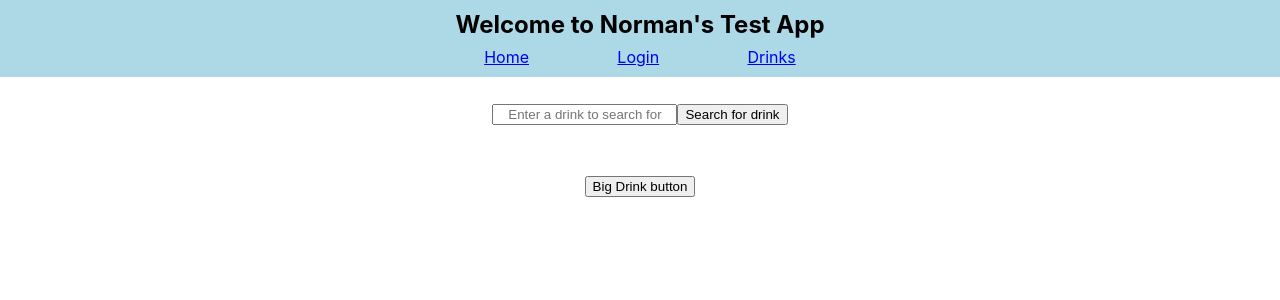
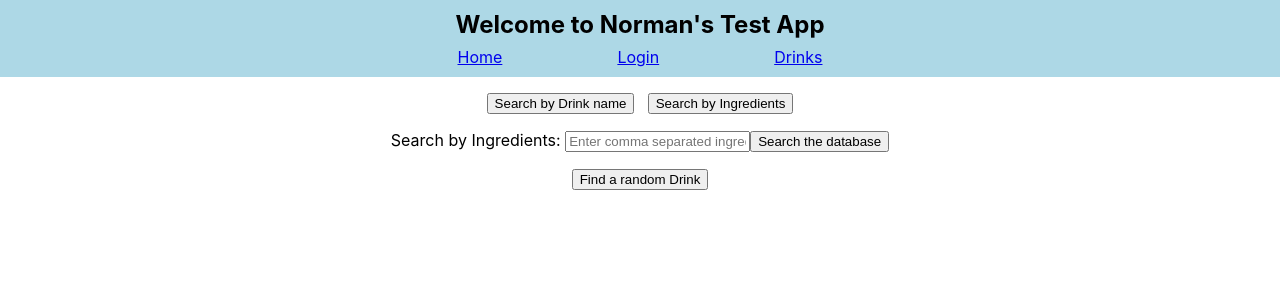
Before and after one commit to normanjli/testpage, a React (Create React App) app in the folder client/: page /drinks in a window 1280 px wide. Shown: the top 300 px of the page. Built offline with nearby package versions, Linux system fonts and the light colour scheme.

Commit message:
added the ingredient search featur

```diff
--- a/client/public/index.html
+++ b/client/public/index.html
@@ -7,7 +7,7 @@
     <meta name="theme-color" content="#000000" />
     <meta
       name="description"
-      content="Web site created using create-react-app"
+      content="Norman's Foundations Capstone"
     />
     <link rel="apple-touch-icon" href="%PUBLIC_URL%/logo192.png" />
     <!--
--- a/client/src/components/button/Button.js
+++ b/client/src/components/button/Button.js
@@ -1,10 +1,8 @@
 import React from 'react';
 
-const button = ({onClick,key,id, text}) => {
+const button = ({onClick,key,id, text, className}) => {
     return (
-        <div>
-            <button key = {key} onClick={onClick} id={id} >{text}</button>
-        </div>
+            <button className={className}key = {key} onClick={onClick} id={id} >{text}</button>
     );
 };
 
--- a/client/src/components/search/search.js
+++ b/client/src/components/search/search.js
@@ -1,18 +1,31 @@
 import React from 'react';
 
-const Search = ({inputValue, onChange, key, onSubmit,sent}) => {
+const Search = ({searchType, inputValue, onChange, onSubmit, sent, placeholder, text}) => {
     let searchingFor = ''
-    if(inputValue===``){
-
-    }else if(sent === false){
-        searchingFor = `Searching for ${inputValue}`
-    }else if(sent === true){
-        searchingFor = `${inputValue} did not return and results. Try gin and tonic.`
+    if (searchType===`ingredient`){
+        let ingredients = inputValue.split(`,`)
+        if(inputValue ===``){
+            searchingFor=``
+        }
+        else if (sent=== false){
+            searchingFor= `Searching for drinks with: ${ingredients}`
+        }else if(sent ===true){
+            searchingFor = `${ingredients} did not return any results.`
+        }
+    }else if (searchType===`drink`){
+        if(inputValue===``){
+            searchingFor = ''
+        }else if(sent === false){
+            searchingFor = `Searching for ${inputValue}`
+        }else if(sent === true){
+            searchingFor = `${inputValue} did not return any results. Try gin and tonic.`
+        }
     }
     return (
         <form className='searchdrink' onSubmit={onSubmit}>
-            <input placeholder='Enter a drink to search for' onChange = {onChange} key = {key}></input>
-            <input type='submit'value='Search for drink'></input>
+            <label>{`${text}: `}</label>
+            <input placeholder={placeholder} onChange = {onChange}></input>
+            <input type='submit'value='Search the database'></input>
             <p>{searchingFor}</p>
         </form>
     );
--- a/client/src/index.css
+++ b/client/src/index.css
@@ -16,8 +16,11 @@ code {
   margin:auto;
 }
 .searchdrink{
-  height:9vh;
-  margin-top: 2%;
+  height:auto;
+  max-height: 10em;
+  margin-top: 1em;
+  margin-bottom: 1em;
+
 }
 .drink-container{
   max-height: 100vh;
@@ -34,13 +37,14 @@ code {
   width:auto;
   max-width: 30vh;
   max-height: fit-content;
-  padding-bottom: 1vh;
+  padding-bottom: 1em;
   border-radius: 10px;
+  margin-top:1em;
 }
 .drink-img{
   border-top-left-radius: 10px;
   border-top-right-radius:10px ;
-  padding-bottom: 1vh;
+  padding-bottom: .25em;
   object-fit:contain;
   max-width:100%;
 }
@@ -48,7 +52,7 @@ code {
   display: none;
 }
 .links{
-  max-width: 50vh;
+  max-width: 30em;
   width:auto;
   display: flex;
   flex-wrap: wrap;
@@ -74,4 +78,18 @@ code {
 .navbar{
   background-color: lightblue;
   padding: 10px;
+  position: fixed top;
+  margin-bottom:1em;
 }
+.searchtypebtn{
+  display: flex;
+  max-width: 20em;
+  width:auto;
+  justify-content: space-between;
+  flex-wrap: wrap;
+  -ms-flex-align: center;
+}
+.searchbtn:focus{
+  background:lightblue;
+  border:gray solid 1px;
+}
--- a/client/src/routes/Drinks.js
+++ b/client/src/routes/Drinks.js
@@ -4,34 +4,80 @@ import Displaycard from '../components/displaycard/Displaycard';
 import Search from '../components/search/search';
 import Button from '../components/button/Button'
 
+
 const Drinks = () => {
-  const [inputValue, setInputValue] = useState('')
+  const [searchDrinkVal, setSearchDrinkVal] = useState('')
+  const [searchIngVal, setSearchIngVal] = useState('')
   const [drink, setDrink] = useState(``)
   let drinkCard =[]
-  const [sent, setSent] = useState(false)
-  const onChange=(event)=>{
-    setInputValue(event.target.value)
+  const [sent, setSent] = useState('')
+  const onChangeDrink=(event)=>{
+    setSearchDrinkVal(event.target.value)
+    setSent(false)
+  }
+  const onChangeIng=(event)=>{
+    setSearchIngVal(event.target.value)
     setSent(false)
   }
   const drinkClick = () =>{
     axios.get(`https://www.thecocktaildb.com/api/json/v1/1/random.php`)
     .then(res =>{
-        let {drinks} = res.data
-        console.log(drinks)
-        setDrink(drinks)
+      let {drinks} = res.data
+      drinks?setDrink(drinks):setSent(true)
+      console.log(drinks)
     })
   }
-  const onSubmit = (event)=>{
+  const onSubmitDrink = (event)=>{
     event.preventDefault()
-    let searchTerm = inputValue.replace(` `, `+`)
+    let searchTerm = searchDrinkVal.replace(` `, `+`)
     axios.get(`https://www.thecocktaildb.com/api/json/v1/1/search.php?s=${searchTerm}`).then(res=>{
       let {drinks} = res.data
-      console.log(drinks)
-      setDrink(drinks)
-      drink===null?setSent(true):setSent(false)
+      drinks?setDrink(drinks):setSent(true)
     }).catch(err=>console.log(err))
   }
-  if(drink!==null){
+  const onSubmitIngredient = (event)=>{
+    event.preventDefault()
+    let ingredientsArr = searchIngVal.split(`,`)
+    if (ingredientsArr.length===1){
+      axios.get(`https://www.thecocktaildb.com/api/json/v1/1/filter.php?i=${ingredientsArr[0].trim()}`)
+      .then(res=>{
+        let {drinks} = res.data
+        drinks?setDrink(drinks):setSent(true)
+      }).catch(err=>console.log(err))
+    }
+    else{
+      let drinksArr =[]
+      for (let i of ingredientsArr){
+        axios.get(`https://www.thecocktaildb.com/api/json/v1/1/filter.php?i=${i.trim()}`)
+        .then( res=>{
+          let {drinks}=res.data
+          if (drinks){
+            drinksArr.push(...drinks)
+            if (i === ingredientsArr[ingredientsArr.length-1]){
+              let ans = []
+              drinksArr.forEach((element,index)=>{
+                for(let j = index+1; j<drinksArr.length;j++){
+                  if(element.strDrink===drinksArr[j].strDrink){
+                    ans.push(element)
+                  }
+                }
+                })
+            setDrink(ans)
+            setSent(false)
+            }
+          }else{
+            setSent(true)
+          }
+        }).catch(err=>console.log(err))
+      }
+    };
+  }
+  const [searchType, setSearchType] = useState(`ingredient`)
+
+
+  let drinkSearch =  <Search searchType={searchType} placeholder='Enter a search term' inputValue={searchDrinkVal} onChange={onChangeDrink} onSubmit={onSubmitDrink} sent={sent} key='drinksearch' text={`Search by Drink name`}/>
+  let ingredientSearch = <Search searchType={searchType} placeholder='Enter comma separated ingredients' inputValue={searchIngVal} onChange={onChangeIng} onSubmit={onSubmitIngredient} sent={sent} key='ingsearch' text={`Search by Ingredients`}/>
+  if(drink!==`` && !drink.includes(undefined)){
     for(let i=0;i<drink.length;i++){
       let key = drink[i].idDrink
       drinkCard.push(<Displaycard drink={drink[i]} key={key}/>)
@@ -39,8 +85,18 @@ const Drinks = () => {
   }
   return (
     <>
-    <Search inputValue={inputValue} onChange={onChange} onSubmit={onSubmit} sent={sent} />
-    <Button onClick={drinkClick} id={`test`} text={`Big Drink button`}/>
+    <div className='searchtypebtn'>
+    <Button className='searchbtn' onClick={()=>{
+      setSearchType(`drink`);
+      setSearchDrinkVal('')
+      }} id={`searchdrink`} text={`Search by Drink name`}/>
+    <Button className='searchbtn' onClick={()=>{
+      setSearchType(`ingredient`);
+      setSearchIngVal('')
+      }} id={`searchingredient`} text={`Search by Ingredients`}/>
+    </div>
+    {searchType===`drink`?drinkSearch:ingredientSearch}
+    <Button onClick={drinkClick} id={`test`} text={`Find a random Drink`}/>
     <div className='drink-container'>{drinkCard}</div>
     </>
   )
```
Also changed, not shown: client/src/handler.js (added, +17 -0 lines).
